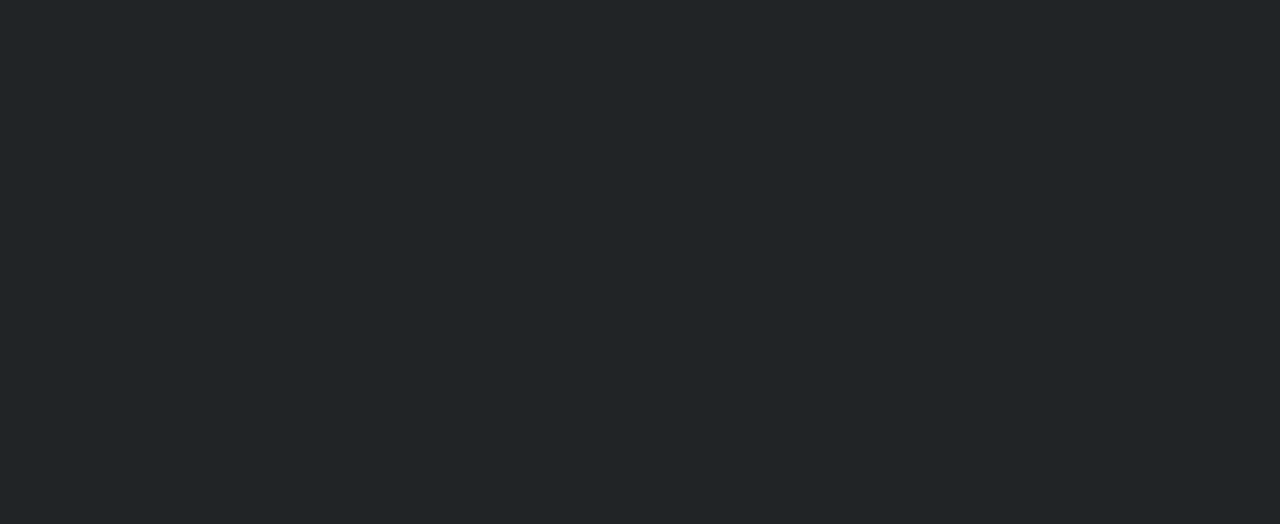
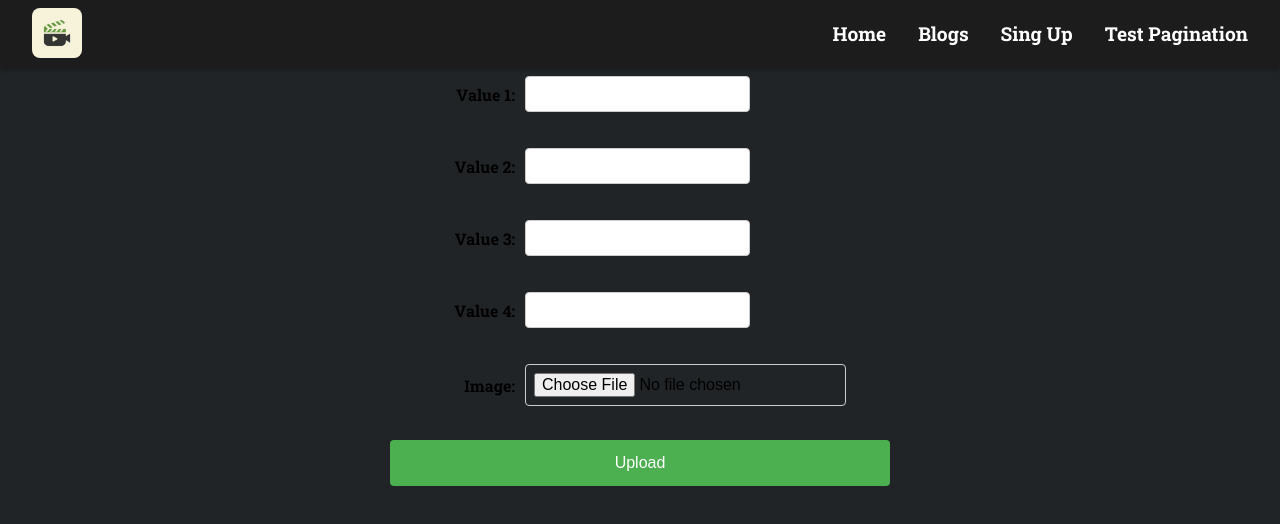
Before and after one commit to sjrubel10/movie, a React (Create React App) app: page /creeatemovie in a window 1280 px wide. Before the commit this address had no page. Shown: the top 524 px of the page. Built offline with nearby package versions, Linux system fonts and the light colour scheme.

Commit message:
Edit option Added

```diff
--- a/package.json
+++ b/package.json
@@ -7,8 +7,10 @@
     "@testing-library/react": "^13.4.0",
     "@testing-library/user-event": "^13.5.0",
     "axios": "^1.3.4",
+    "bootstrap": "^5.2.3",
     "fake": "^0.2.2",
     "react": "^18.2.0",
+    "react-bootstrap": "^2.7.2",
     "react-dom": "^18.2.0",
     "react-paginate": "^8.1.4",
     "react-router-dom": "^6.9.0",
--- a/src/App.js
+++ b/src/App.js
@@ -8,7 +8,8 @@ import Movie from "./component/Movie";
 import MovieLists from "./component/Movielists";
 import Registration from "./component/Registration";
 import TestPagination from "./component/TestPagination";
-
+import EditList from "./component/Editlists";
+import CreateMovie from "./component/CreateMovie";
 // const apikey = '5f711c12';
 
 // console.log(API_URL);
@@ -26,6 +27,8 @@ const App = () => {
                 <Route path="signup" element={<Registration />} />
                 <Route path="lists" element={<MovieLists />} />
                 <Route path="page" element={<TestPagination itemsPerPage={4}/>} />
+                <Route path="edit/:id" element={<EditList />} />
+                <Route path="creeatemovie" element={<CreateMovie />} />
             </Route>
         </Routes>
     </BrowserRouter>
--- /dev/null
+++ b/src/component/CreateMovie.jsx
@@ -0,0 +1,73 @@
+import React, { useState } from 'react';
+
+function CreateMovie() {
+  const [file, setFile] = useState(null);
+  const [value1, setValue1] = useState('');
+  const [value2, setValue2] = useState('');
+  const [value3, setValue3] = useState('');
+  const [value4, setValue4] = useState('');
+
+  const handleFileChange = (e) => {
+    setFile(e.target.files[0]);
+  };
+
+  console.log( file );
+
+  const handleValue1Change = (e) => {
+    setValue1(e.target.value);
+  };
+
+  const handleValue2Change = (e) => {
+    setValue2(e.target.value);
+  };
+
+  const handleValue3Change = (e) => {
+    setValue3(e.target.value);
+  };
+
+  const handleValue4Change = (e) => {
+    setValue4(e.target.value);
+  };
+
+
+  const handleSubmit = (e) => {
+    e.preventDefault();
+    const formData = new FormData();
+    formData.append('image', file);
+    formData.append('value1', value1);
+    formData.append('value2', value2);
+    formData.append('value3', value3);
+    formData.append('value4', value4);
+
+    console.log( formData );
+
+  };
+
+  return (
+    <form onSubmit={handleSubmit}>
+      <div>
+        <label>Value 1:</label>
+        <input type="text" value={value1} onChange={handleValue1Change} />
+      </div>
+      <div>
+        <label>Value 2:</label>
+        <input type="text" value={value2} onChange={handleValue2Change} />
+      </div>
+      <div>
+        <label>Value 3:</label>
+        <input type="text" value={value3} onChange={handleValue3Change} />
+      </div>
+      <div>
+        <label>Value 4:</label>
+        <input type="text" value={value4} onChange={handleValue4Change} />
+      </div>
+      <div>
+        <label>Image:</label>
+        <input type="file" onChange={handleFileChange} />
+      </div>
+      <button type="submit">Upload</button>
+    </form>
+  );
+}
+
+export default CreateMovie
--- /dev/null
+++ b/src/component/Editlists.jsx
@@ -0,0 +1,101 @@
+import React, { useState } from "react";
+import axios from "axios";
+import { useLocation, useNavigate } from "react-router-dom";
+import '../css/Edit.css';
+
+const EditList = () => {
+
+    const navigate = useNavigate();
+    const editdataLocation = useLocation();
+    // console.log( editdataLocation.state.editdata );
+    const data = editdataLocation.state.editdata;
+
+    // const [id] = useState(data.id);
+    const [title, setName] = useState(data.title);
+    const [description, setAge] = useState(data.description);
+    const [actors, setEmail] = useState(data.actors);
+
+
+    const update_data = ( updateddata ) => {
+
+        const apiUrl = `http://localhost:8888/movie_api/V1/edit_data.php`;
+        const params = {
+            updateddata: updateddata
+          };
+
+        axios.get( apiUrl, {params} ).then((response)=>{
+
+        // console.log( response.data.status);
+
+        if( response.data.status === 'success' ) {
+
+            alert( response.data.message );
+            navigate('/lists');
+
+        }
+
+        })
+    }
+
+    const handleSubmit = (event) => {
+      event.preventDefault();
+
+      const updateddata ={
+        id : data.id,
+        title : title,
+        description : description,
+        actors : actors
+      }
+
+    //   console.log( updateddata );
+      update_data( updateddata ) ;
+
+    };
+
+    const changeTitle = (e) => {
+
+        setName(e.target.value);
+        // console.log( name);
+    }
+    const CancelEdit = () => {
+        navigate('/lists');
+    }
+
+    return (
+
+    <div className="edit-field-holder">
+        <div className="cancelBtn" onClick={CancelEdit}>Cancel</div>
+        <span className="edittitletext">Edit : { title } </span>
+        <form className="formdata" onSubmit={handleSubmit}>
+            <label className="perlevel">
+            Title:
+            <input className="textfield"
+                type="text"
+                value={title}
+                onChange = {changeTitle}
+            />
+            </label>
+            <label className="perlevel">
+            Description:
+            <input className="textfield"
+                type="text"
+                value={description}
+                onChange={(event) => setAge(event.target.value)}
+            />
+            </label>
+            <label className="perlevel">
+            Actors:
+            <input className="textfield"
+                type="text"
+                value={actors}
+                onChange={(event) => setEmail(event.target.value)}
+            />
+            </label>
+            <button className="submitBtn" type="submit" >Submit</button>
+        </form>
+    </div>
+
+    );
+  };
+
+export default EditList
--- a/src/component/Movielists.jsx
+++ b/src/component/Movielists.jsx
@@ -1,9 +1,10 @@
 import axios from "axios";
 import React from "react";
+import { useEffect, useState } from "react";
+import { Link } from "react-router-dom";
 
 import '../css/Movielists.css';
 
-import { useEffect, useState } from "react";
 
 const MovieLists = () => {
 
@@ -11,18 +12,10 @@ const MovieLists = () => {
 
     useEffect(()=>{
 
-        const apiUrl = `http://localhost/movie_api/V1/setmoviedata.php`;
-        const params = {
-            id: 123,
-            name: 'John Smith',
-            email: 'john@example.com',
-            phoneNumbers: [
-              '555-1234',
-              '555-5678'
-            ]
-          };
+        const apiUrl = `http://localhost:8888/movie_api/V1/setmoviedata.php`;
 
-        axios.get( apiUrl, {params} ).then((response)=>{
+
+        axios.get( apiUrl ).then((response)=>{
 
             setGetData( response.data );
 
@@ -30,20 +23,17 @@ const MovieLists = () => {
 
     },[])
 
-    const onEdit = ( id ) => {
-        alert(id+"Edit Clicked");
-    }
 
     const onDelete = ( id ) => {
 
-      const apiUrl = `http://localhost/movie_api/V1/deletemovie.php`;
+      const apiUrl = `http://localhost:8888/movie_api/V1/deletemovie.php`;
         const params = {
             deleteId: id
           };
 
         axios.get( apiUrl, {params} ).then((response)=>{
 
-        // console.log( response.data.status );
+        console.log( response.data.status );
 
         if( response.data.status === 'success' ) {
           const updatedPosts = getData.filter(post => post.id !== id);
@@ -63,8 +53,8 @@ const MovieLists = () => {
             <div className="card-header">
               <h3 className="card-title">{data.title}</h3>
               <div className="card-buttons">
-                <button onClick={() => onEdit(data.id)}>Edit</button>
-                <button onClick= {() => onDelete(data.id)} >Delete</button>
+              <Link to = {`/edit/${data.id}`} state = { { editdata :data }}><button>Edit</button></Link>
+               <button onClick= {() => onDelete(data.id)} >Delete</button>
               </div>
             </div>
             <div className="card-body">
--- a/src/component/Registration.js
+++ b/src/component/Registration.js
@@ -35,7 +35,10 @@ function RegistrationForm() {
 
     setIsButtonClicked(true);
 
-    axios.post('http://localhost/movie_api/V1/setmoviedata.php',formData).then((response)=>{
+    // const urlForMac = 'http://localhost:8888/movie_api/';
+    // const urlForMac = 'http://localhost:8888/movie_api/';
+
+    axios.post('http://localhost:8888/movie_api/V1/setmoviedata.php',formData).then((response)=>{
 
       if( response.data.status === 'success' ){
 
--- a/src/component/TestPagination.jsx
+++ b/src/component/TestPagination.jsx
@@ -9,7 +9,7 @@ function Items({ currentItems }) {
     <>
       {currentItems &&
         currentItems.map((item) => (
-          <div>
+          <div >
             <h3>Item #{item}</h3>
           </div>
         ))}
--- /dev/null
+++ b/src/css/Edit.css
@@ -0,0 +1,100 @@
+
+.edit-field-holder {
+    display: block;
+    width: 400px;
+    border: 1px solid #c1afaf;
+    position: relative;
+    margin: auto;
+    top: 50px;
+    padding: 20px 10px 10px 10px;
+    background-color: #7a7575;
+    border-radius: 5px;
+}
+form {
+    display: flex;
+    flex-direction: column;
+    gap: 16px;
+  }
+
+  .formdata {
+    width: 100%;
+  }
+
+  label {
+    display: flex;
+    flex-direction: column;
+    gap: 8px;
+  }
+  .perlevel{
+    width: calc(100% - 10px);
+    text-align: center;
+    margin-right: 10px;
+    font-weight: bold;
+    color: #c0baba;
+  }
+
+  input {
+    padding: 8px;
+    border: 1px solid #ccc;
+    border-radius: 4px;
+    font-size: 16px;
+  }
+
+  button {
+    padding: 8px 16px;
+    background-color: #007bff;
+    color: #fff;
+    border: none;
+    border-radius: 4px;
+    font-size: 16px;
+    cursor: pointer;
+  }
+
+  button:hover {
+    background-color: #0062cc;
+  }
+
+  .textfield{
+    width: 300px;
+    padding: 12px 20px;
+    margin: 8px 0;
+    box-sizing: border-box;
+    border: 2px solid #ccc;
+    border-radius: 4px;
+    margin: auto;
+  }
+
+  .submitBtn{
+    background-color: #4CAF50;
+    color: white;
+    padding: 10px 30px;
+    margin: 8px 0;
+    border: none;
+    border-radius: 4px;
+    float: left;
+    cursor: pointer;
+  }
+
+  .cancelBtn {
+    color: #F6F6F6;
+    float: left;
+    cursor: pointer;
+    position: absolute;
+    font-size: 12px;
+    top: 5px;
+    right: 12px;
+  }
+  .cancelBtn:hover {
+    color: #990000;
+  }
+
+  .edittitletext{
+    display: block;
+    float: left;
+    position: relative;
+    width: 100%;
+    color: #fff;
+    text-align: center;
+    padding: 10px 0px;
+    font-size: 16px;
+  }
--- a/src/css/Registration.css
+++ b/src/css/Registration.css
@@ -21,7 +21,7 @@ form label {
     margin-right: 10px;
     font-weight: bold;
 }
-
+/*
 form input[type="text"],
 form input[type="email"],
 form input[type="password"] {
@@ -31,7 +31,7 @@ form input[type="password"] {
     box-sizing: border-box;
     border: 2px solid #ccc;
     border-radius: 4px;
-}
+} */
 
 form button[type="submit"] {
     width: 100%;
```
Also changed, not shown: src/component/ImageUpload.jsx (added, +31 -0 lines), 1 other file (tests, documents, lock files or other folders).
